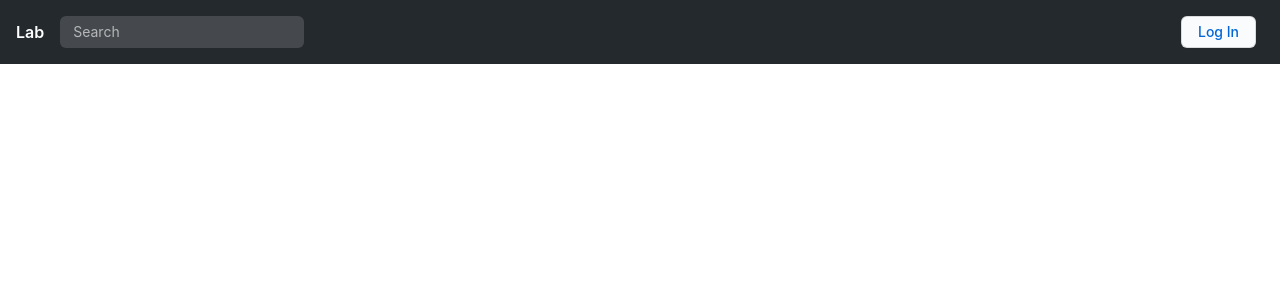
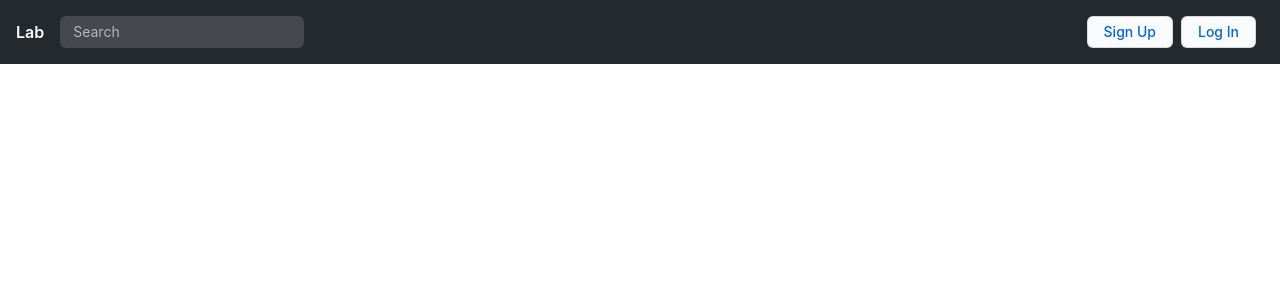
Before and after one commit to sarmadgulzar/lab-webapp, a Django app: page / in a window 1280 px wide. Shown: the top 300 px of the page. Run offline with Django 3.2, Linux system fonts and the light colour scheme; some libraries are stand-ins or nearby versions.

Commit message:
Added signup button to navbar

```diff
--- a/templates/navbar.html
+++ b/templates/navbar.html
@@ -27,6 +27,11 @@
   </div>
   {% else %}
   <div class="Header-item mr-0">
+    <a href="{% url 'account_signup' %}"
+      ><button class="btn btn-outline mr-2">{% trans "Sign Up" %}</button></a
+    >
+  </div>
+  <div class="Header-item mr-0">
     <a href="{% url 'account_login' %}"
       ><button class="btn btn-outline mr-2">{% trans "Log In" %}</button></a
     >
```
